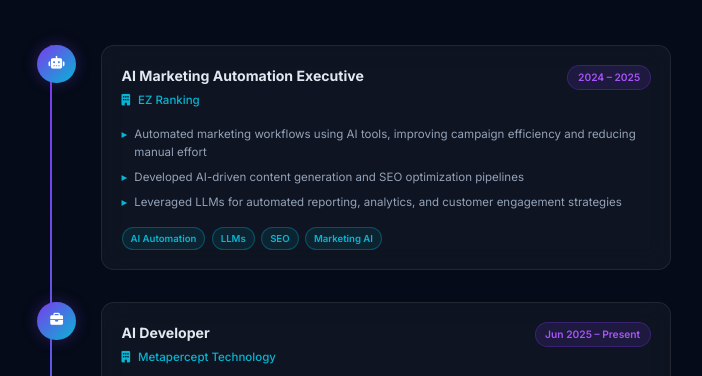
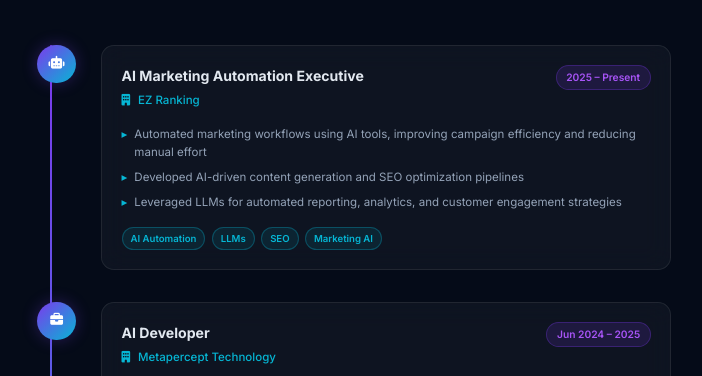
Before and after one commit to Adityagupta930/Portfolio-, a plain HTML site: page index.html in a window 1280 px wide. Shown: the part 3395-3771 px from the top of the page, without its empty margins (289-991 px from the left). Drawn offline with Linux system fonts and the light colour scheme.

Commit message:
update the year

```diff
--- a/index.html
+++ b/index.html
@@ -475,7 +475,7 @@
                                 <h3>AI Marketing Automation Executive</h3>
                                 <h4><i class="fas fa-building"></i> EZ Ranking</h4>
                             </div>
-                            <span class="timeline-date">2024 – 2025</span>
+                            <span class="timeline-date">2025 – Present</span>
                         </div>
                         <ul>
                             <li>Automated marketing workflows using AI tools, improving campaign efficiency and reducing manual effort</li>
@@ -494,7 +494,7 @@
                                 <h3>AI Developer</h3>
                                 <h4><i class="fas fa-building"></i> Metapercept Technology</h4>
                             </div>
-                            <span class="timeline-date">Jun 2025 – Present</span>
+                            <span class="timeline-date">Jun 2024 – 2025</span>
                         </div>
                         <ul>
                             <li>Engineered metrAI using Hybrid RAG (Vector DB + Knowledge Graph) across 1,000+ documents — reducing query latency by ~35%</li>
```
